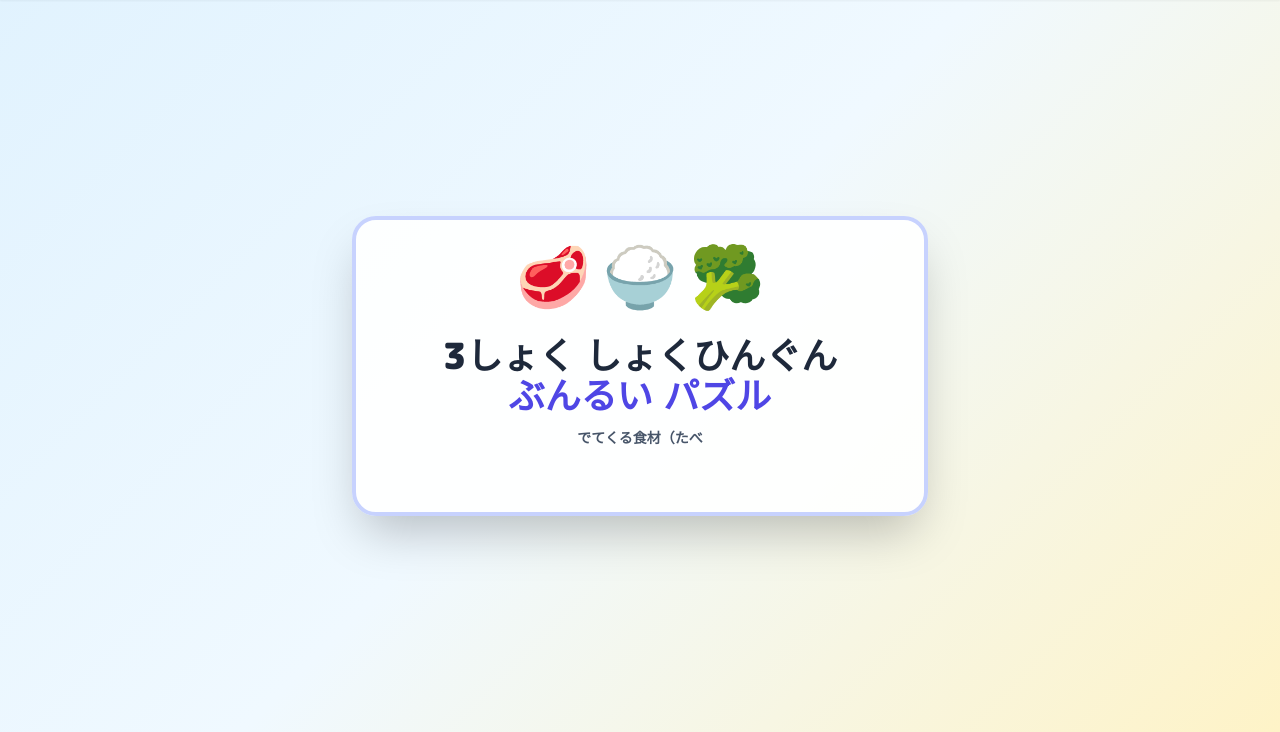
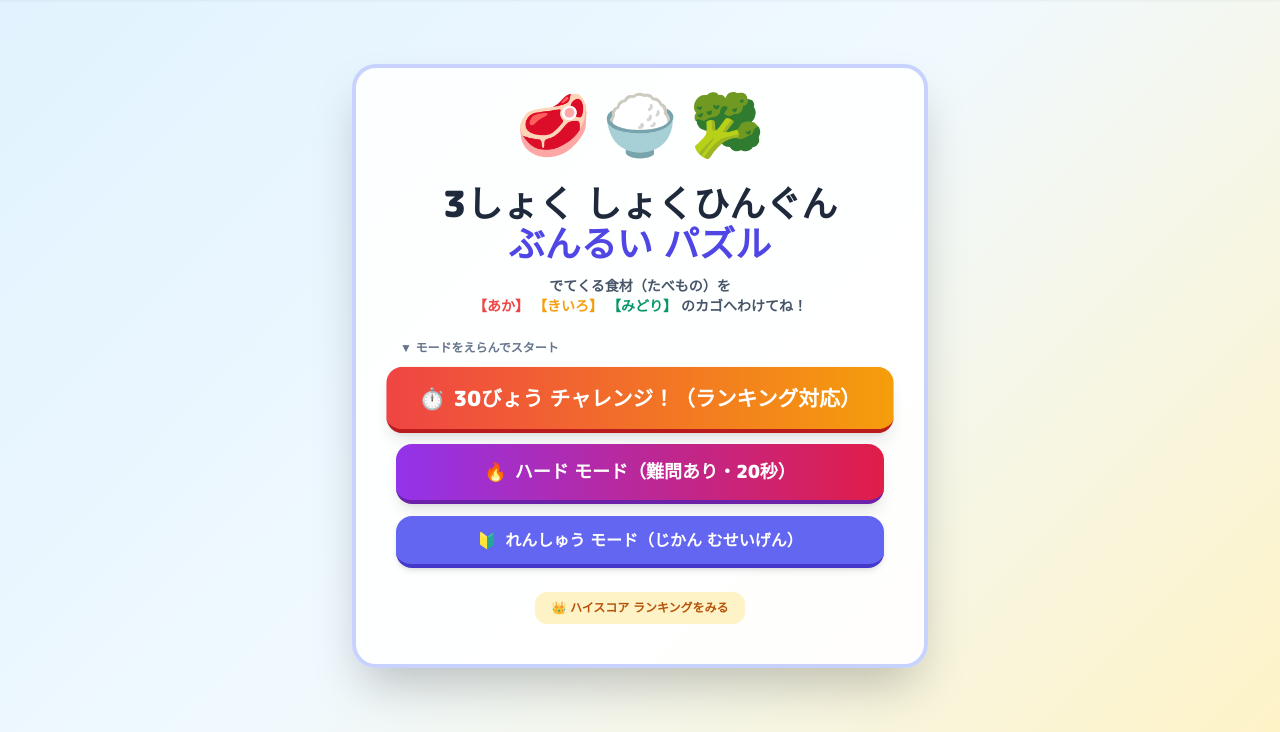
Before and after one commit to takizawa-jpg/2, a plain HTML site: page index.html in a window 1280 px wide. Shown: the part 68-800 px from the top of the page. Drawn offline with nearby package versions, Linux system fonts and the light colour scheme.

Commit message:
Update index.html

```diff
--- a/index.html
+++ b/index.html
@@ -64,7 +64,7 @@
       transform: scale(0.92);
     }
 
-    /* 非表示時のクリック透過処置 */
+    /* モード非表示時の完全ブロック処置 */
     .hidden {
       display: none !important;
       pointer-events: none !important;
@@ -115,4 +115,46 @@
         </h2>
 
         <p class="text-slate-600 font-bold text-xs sm:text-sm mb-6 leading-relaxed">
-          でてくる食材（たべ
+          でてくる食材（たべもの）を<br>
+          <span class="text-red-500 font-black">【あか】</span>
+          <span class="text-amber-500 font-black">【きいろ】</span>
+          <span class="text-emerald-600 font-black">【みどり】</span>
+          のカゴへわけてね！
+        </p>
+
+        <!-- Mode Select Buttons -->
+        <div class="w-full space-y-3 mb-6">
+          <label class="block text-xs font-black text-slate-500 text-left px-1">▼ モードをえらんでスタート</label>
+
+          <button type="button" onclick="startGame('challenge')" class="w-full py-4 bg-gradient-to-r from-red-500 to-amber-500 hover:from-red-600 hover:to-amber-600 text-white font-black text-lg sm:text-xl rounded-2xl shadow-lg border-b-4 border-red-700 transform active:scale-95 transition flex items-center justify-center gap-2 animate-pulse-subtle cursor-pointer">
+            <span>⏱️</span> 30びょう チャレンジ！（ランキング対応）
+          </button>
+
+          <button type="button" onclick="startGame('hard')" class="w-full py-3.5 bg-gradient-to-r from-purple-600 to-rose-600 hover:from-purple-700 hover:to-rose-700 text-white font-black text-base sm:text-lg rounded-2xl shadow-lg border-b-4 border-purple-800 transform active:scale-95 transition flex items-center justify-center gap-2 cursor-pointer">
+            <span>🔥</span> ハード モード（難問あり・20秒）
+          </button>
+
+          <button type="button" onclick="startGame('practice')" class="w-full py-3 bg-indigo-500 hover:bg-indigo-600 text-white font-black text-base rounded-2xl shadow-md border-b-4 border-indigo-700 transform active:scale-95 transition flex items-center justify-center gap-2 cursor-pointer">
+            <span>🔰</span> れんしゅう モード（じかん むせいげん）
+          </button>
+        </div>
+
+        <button type="button" onclick="openRankingModal()" class="text-xs font-black text-amber-700 bg-amber-100 hover:bg-amber-200 px-4 py-2 rounded-xl transition flex items-center gap-1 cursor-pointer">
+          👑 ハイスコア ランキングをみる
+        </button>
+
+      </div>
+    </section>
+
+    <!-- 2. GAME SCREEN -->
+    <section id="screen-game" class="hidden flex-1 flex flex-col justify-between gap-3">
+
+      <!-- Top Info Dashboard -->
+      <div class="bg-white/90 rounded-2xl p-3 shadow-md border-2 border-slate-200 flex items-center justify-between">
+
+        <div id="mode-badge" class="px-3 py-1 rounded-xl font-black text-xs sm:text-sm bg-indigo-100 text-indigo-700">
+          れんしゅう
+        </div>
+
+        <div class="flex items-center gap-3 sm:gap-6">
+          <div id="timer-box" class="flex items-center gap-
```
